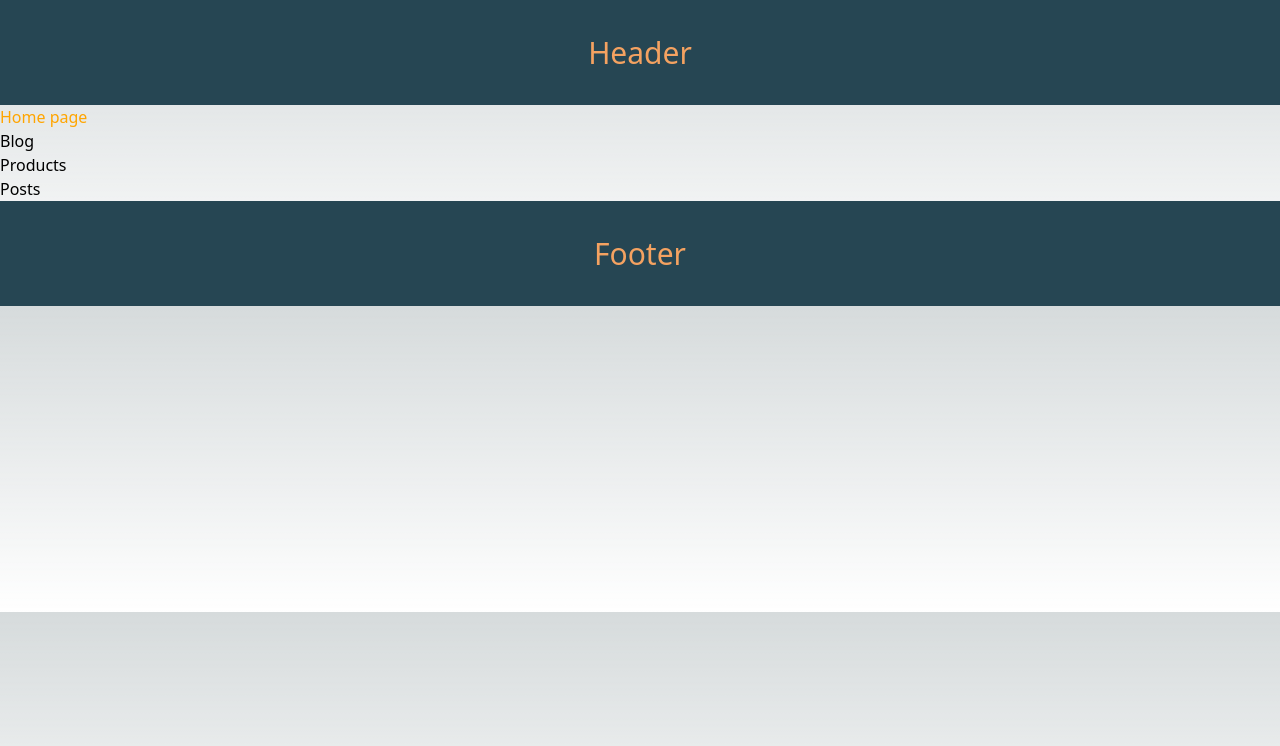
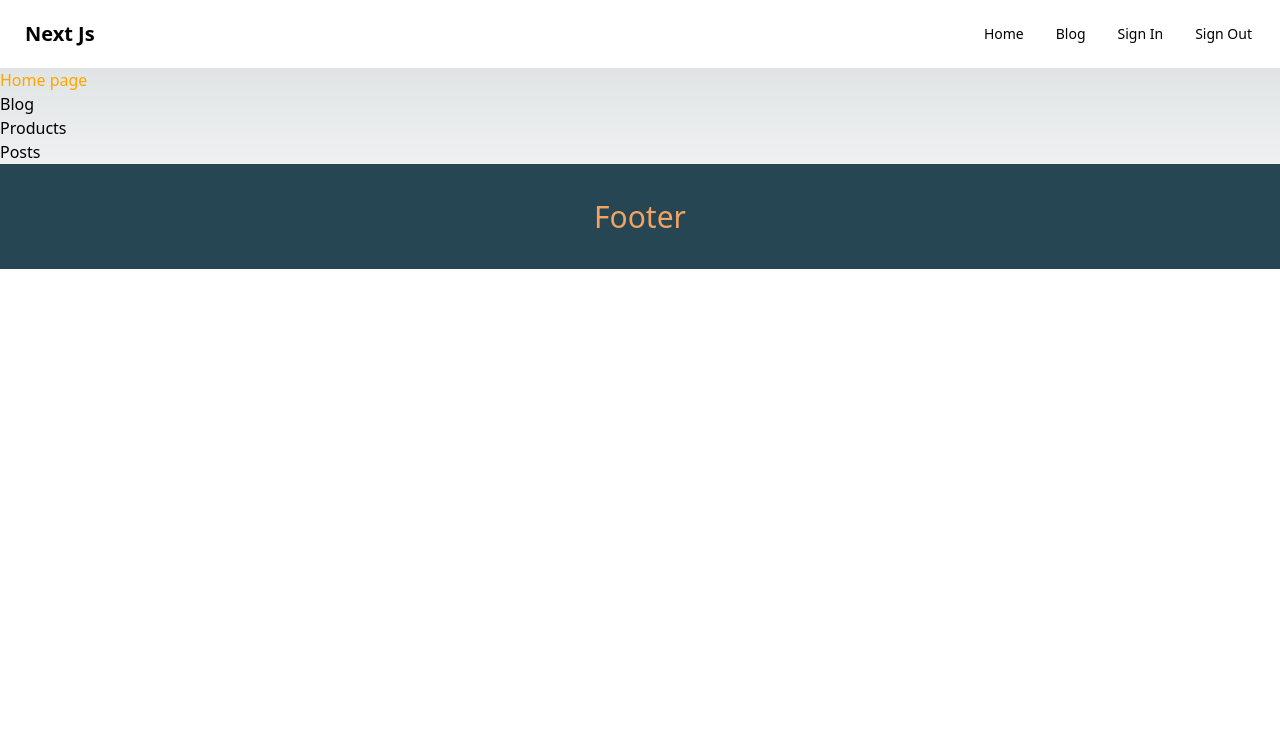
Before and after one commit to souravsinghaoned/test, a Next.js app: page / in a window 1280 px wide. Shown: the top 746 px of the page. Built offline with nearby package versions, Linux system fonts and the light colour scheme.

Commit message:
nextauth

```diff
--- a/package.json
+++ b/package.json
@@ -10,8 +10,10 @@
     "server-json": "json-server --watch db.json --port 4000"
   },
   "dependencies": {
+    "daisyui": "^4.4.24",
     "json-server": "^0.17.4",
     "next": "14.0.4",
+    "next-auth": "^4.24.5",
     "react": "^18",
     "react-dom": "^18",
     "swr": "^2.2.4"
--- a/src/components/header.js
+++ b/src/components/header.js
@@ -1,7 +1,20 @@
+import Link from 'next/link'; // Import the Link component from Next.js
 
-function Header(){
-    return(
-        <div className="layout-header">Header</div>
+function Header() {
+    return (
+        <div class="navbar bg-base-100">
+        <div class="flex-1">
+          <a class="btn btn-ghost text-xl">Next Js</a>
+        </div>
+        <div class="flex-none">
+          <ul class="menu menu-horizontal px-1">
+            <li><a href='/'>Home</a></li>
+            <li><a href='/blog'>Blog</a></li>
+            <li><a href=''>Sign In</a></li>
+            <li><a href=''>Sign Out</a></li>
+          </ul>
+        </div>
+      </div>
     )
 }
 export default Header;
--- /dev/null
+++ b/src/pages/api/auth/[...nextauth].js
@@ -0,0 +1,12 @@
+import NextAuth from "next-auth";
+import GitHubProvider from "next-auth/providers/github";
+
+export default NextAuth({
+  providers: [
+    GitHubProvider({
+      clientId: '42a295225d654228ab8f',
+      clientSecret: 'bd25a1b39189f3a54b1ecf3bdcd6fdb2aa4abcc5',
+    }),
+    // Add other providers if needed
+  ],
+});
--- a/tailwind.config.js
+++ b/tailwind.config.js
@@ -14,5 +14,5 @@ module.exports = {
       },
     },
   },
-  plugins: [],
+  plugins: [require("daisyui")],
 }
```
Also changed, not shown: 1 other file (tests, documents, lock files or other folders).
